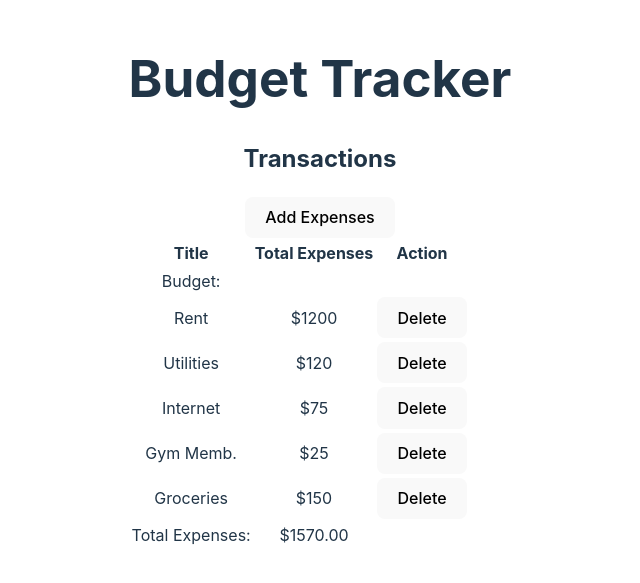
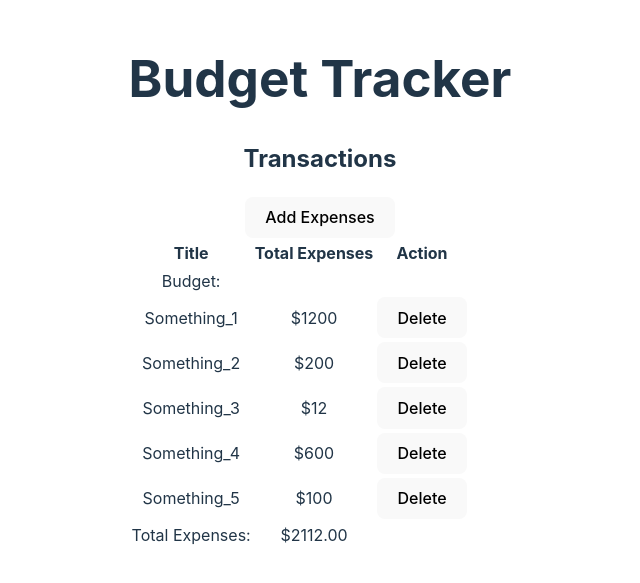
Before and after one commit to AdefelaFakorode/Bucket-Tracker, a React (Vite) app: page / in a window 1280 px wide. Shown: the part 117-700 px from the top of the page, without its empty margins (320-960 px from the left). Built offline with nearby package versions, Linux system fonts and the light colour scheme; no server answers; data requests are answered from the project's data file; the HTML template or start-up script is replaced by a standard one.

Commit message:
init-4 (fixed)

```diff
--- a/db.json
+++ b/db.json
@@ -1,24 +1,24 @@
 {
   "Expenses": [
     {
-        "title": "Rent",
+      "title": "Something_1",
       "expense": "1200"
     },
     {
-        "title": "Utilities",
-        "expense": "120"
+      "title": "Something_2",
+      "expense": "200"
     },
     {
-        "title": "Internet",
-        "expense": "75"
+      "title": "Something_3",
+      "expense": "12"
     },
     {
-        "title": "Gym Memb.",
-        "expense": "25"
+      "title": "Something_4",
+      "expense": "600"
     },
     {
-        "title": "Groceries",
-        "expense": "150"
+      "title": "Something_5",
+      "expense": "100"
     }
   ]
 }
--- a/src/componenets/Table.jsx
+++ b/src/componenets/Table.jsx
@@ -1,6 +1,7 @@
 /* eslint-disable react/prop-types */
 import { useEffect, useState } from "react";
 
+//renders a row in table to display users budget
 function BudgetRow({ budget }) {
   return (
     <tr>
@@ -11,6 +12,7 @@ function BudgetRow({ budget }) {
   );
 }
 
+//renders a row in table to display users total expenses
 function TotalExpensesRow({ tableData }) {
   const totalExpenses = tableData.reduce(
     (total, item) => total + parseFloat(item.expense),
@@ -29,52 +31,48 @@ function TotalExpensesRow({ tableData }) {
 function Table() {
   const [tableData, setTableData] = useState([]);
   const [newTrans, setNewTrans] = useState({ title: "", expense: "" });
-  const [budget, setBudget] = useState("");
-  const [showForm, setShowForm] = useState(false);
+  const [budget, setBudget] = useState(0); //updating user budget
+  const [showForm, setShowForm] = useState(false); //add new trans
 
   useEffect(() => {
-    fetchTableData();
-  }, []);
-
-  useEffect(() => {
-    saveTableData();
-  }, [tableData]);
-
-  useEffect(() => {
-    saveTableData();
-  }, [budget]);
-
-  async function fetchTableData() {
-    try {
-      const response = await fetch("http://localhost:3000/Expenses");
-      const data = await response.json();
-      setTableData(data);
-    } catch (error) {
-      console.error("Error fetching table data:", error);
+    //fetching initial data from API first
+    async function fetchExpenses() {
+      try {
+        const response = await fetch("http://localhost:3000/Expenses"); //getting response
+        const expenses = await response.json(); // parsing/converting
+        setTableData(expenses); //putting expenses in API into Table
+      } catch (error) {
+        console.error("Error fetching data:", error); //if theres an error
+      }
     }
-  }
-
-  async function saveTableData() {
-    try {
-      await fetch("http://localhost:3000/Expenses", {
-        method: "POST",
-        headers: {
-          "Content-Type": "application/json",
-        },
-        body: JSON.stringify(tableData),
-      });
-      console.log("Table data saved successfully");
-    } catch (error) {
-      console.error("Error saving table data:", error);
-    }
-  }
+    fetchExpenses();
+  }, []); //empty array makes it only be called on inital render
 
   function AddTrans() {
     if (newTrans.title !== "" && newTrans.expense !== "") {
+      setNewTrans({ title: "", expense: "" });
+      setShowForm(false);
       const updatedTableData = [...tableData, newTrans];
       setTableData(updatedTableData);
-      setNewTrans({ title: "", expense: "" });
-      setShowForm(false);
+
+      // adding parse
+      // eslint-disable-next-line no-inner-declarations
+      async function updateAPI() {
+        try {
+          await fetch("http://localhost:3000/Expenses", {
+            method: "POST",
+            body: JSON.stringify(newTrans),
+            headers: {
+              "Content-Type": "application/json",
+            },
+          });
+          console.log("New transaction added to API");
+        } catch (error) {
+          console.error("Error updating API:", error);
+        }
+      }
+
+      updateAPI();
     }
   }
 
@@ -145,12 +143,12 @@ function Table() {
           </thead>
           <tbody className="table-body">
             <BudgetRow budget={budget} />
-            {tableData.map((item, index) => (
-              <tr key={index}>
+            {tableData.map((item) => (
+              <tr key={item.id}>
                 <td>{item.title}</td>
                 <td>${item.expense}</td>
                 <td>
-                  <button onClick={() => DeleteTrans(index)}>Delete</button>
+                  <button onClick={() => DeleteTrans(item.id)}>Delete</button>
                 </td>
               </tr>
             ))}
```
Lines whose indentation alone changed are shown as unchanged.
